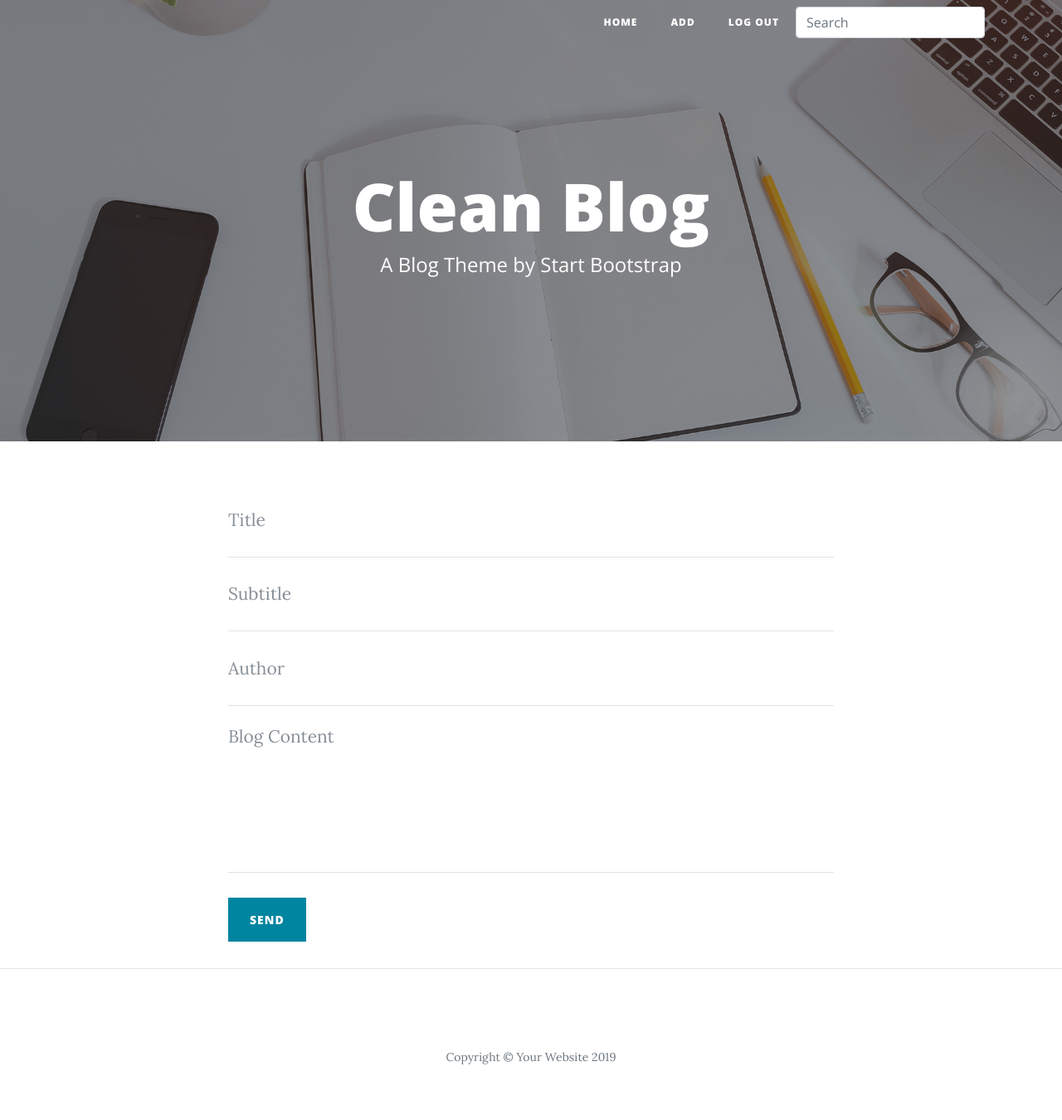
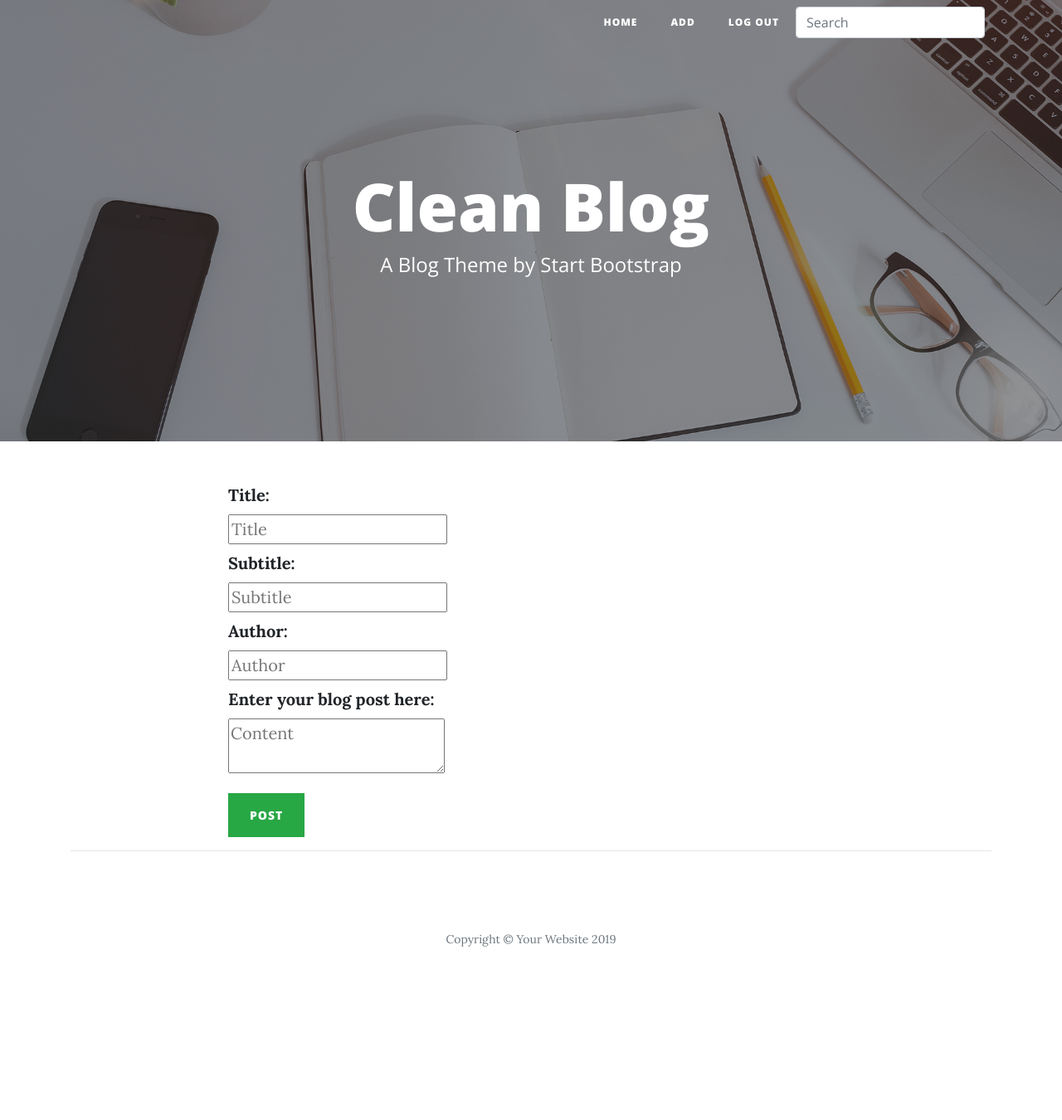
Before and after one commit to Emircan92/Personal-Blog, a Flask app: page /add in a window 1280 px wide. Shown: the whole page at 83% size. After the commit the page ends 1141 px from the top, so only its background shows below. Run offline with Flask 2, Linux system fonts and the light colour scheme; the visitor is signed in with stand-in values (Sample User, id 1); some libraries are stand-ins or nearby versions.

Commit message:
Implemented WTForms for addpost func.

```diff
--- a/app.py
+++ b/app.py
@@ -1,6 +1,9 @@
 import functools
 
 from flask import Flask, flash, render_template, request, redirect, session, url_for
+from flask_wtf import Form
+from wtforms import StringField, PasswordField, TextAreaField
+from wtforms.validators import DataRequired, Length, EqualTo, Email
 from flask_sqlalchemy import SQLAlchemy
 from sqlalchemy import or_
 
@@ -28,6 +31,13 @@ class Blogpost(db.Model):
     author = db.Column(db.String(20))
     date_posted = db.Column(db.DateTime)
     content = db.Column(db.Text)
+
+
+class BlogpostForm(Form):
+    title = StringField('Title', validators=[DataRequired(), Length(min=6, max=40)])
+    subtitle = StringField('Subtitle', validators=[DataRequired(), Length(min=6, max=40)])
+    author = StringField('Author', validators=[DataRequired(), Length(min=6, max=20)])
+    content = TextAreaField('Enter your blog post here', validators=[DataRequired()])
 
 
 @app.route('/')
@@ -117,23 +127,31 @@ def post(post_id):
 @app.route('/add')
 @login_required
 def add():
-    return render_template('add.html')
+    form = BlogpostForm()
+    return render_template('add.html', form=form)
 
 
 @app.route('/addpost', methods=['POST'])
 @login_required
 def addpost():
-    title = request.form['title']
-    subtitle = request.form['subtitle']
-    author = request.form['author']
-    content = request.form['content']
+    form = BlogpostForm()
 
-    post = Blogpost(title=title, subtitle=subtitle, author=author, content=content, date_posted=datetime.now())
+    if request.method == 'POST':
+        if not form.validate():
+            flash('All fields are required.')
+            return render_template('add.html', form=form)
+        else:
+            title = form.title.data
+            subtitle = form.subtitle.data
+            author = form.author.data
+            content = form.content.data
 
-    db.session.add(post)
-    db.session.commit()
+            post = Blogpost(title=title, subtitle=subtitle, author=author, content=content, date_posted=datetime.now())
 
-    return redirect(url_for('index'))
+            db.session.add(post)
+            db.session.commit()
+            return redirect(url_for('index'))
+    return render_template('home.html')
 
 
 if __name__ == '__main__':
--- a/templates/add.html
+++ b/templates/add.html
@@ -1,46 +1,23 @@
-{% extends 'base.html' %}
+{% extends "base.html" %}
+{% from "formhelper.html" import render_field %}
 
 {% block content %}
-  <!-- Main Content -->
-  <div class="container">
-    <div class="row">
-      <div class="col-lg-8 col-md-10 mx-auto">
-        <form name="addForm" id="addForm" method="POST" action="{{ url_for('addpost') }}" validate>
-          <div class="control-group">
-            <div class="form-group floating-label-form-group controls">
-              <label>Title</label>
-              <input type="text" class="form-control" placeholder="Title" id="title" name="title" required data-validation-required-message="Please enter a title.">
-              <p class="help-block text-danger"></p>
-            </div>
-          </div>
-          <div class="control-group">
-            <div class="form-group floating-label-form-group controls">
-              <label>Subtitle</label>
-              <input type="text" class="form-control" placeholder="Subtitle" id="subtitle" name="subtitle" required data-validation-required-message="Please enter a subtitle.">
-              <p class="help-block text-danger"></p>
-            </div>
-          </div>
-          <div class="control-group">
-            <div class="form-group col-xs-12 floating-label-form-group controls">
-              <label>Author</label>
-              <input type="text" class="form-control" placeholder="Author" id="author" name="author" required data-validation-required-message="Please enter the author's name.">
-              <p class="help-block text-danger"></p>
-            </div>
-          </div>
-          <div class="control-group">
-            <div class="form-group floating-label-form-group controls">
-              <label>Blog Content</label>
-              <textarea rows="5" class="form-control" placeholder="Blog Content" id="content" name="content" required data-validation-required-message="Enter your blog post here."></textarea>
-              <p class="help-block text-danger"></p>
-            </div>
-          </div>
-          <br>
-          <div id="success"></div>
-          <div class="form-group">
-            <button type="submit" class="btn btn-primary" id="sendMessageButton">Send</button>
-          </div>
-        </form>
-      </div>
-    </div>
+
+<div class="container">
+  <div class="row">
+    <div class="col-lg-8 col-md-10 mx-auto">
+      <form action="{{ url_for('addpost') }}" method="post">
+        {{ form.csrf_token }}
+        <dl>
+        {{ render_field(form.title, placeholder="Title") }}
+        {{ render_field(form.subtitle, placeholder="Subtitle") }}
+        {{ render_field(form.author, placeholder="Author") }}
+        {{ render_field(form.content, placeholder="Content") }}
+        </dl>
+      <button class="btn btn-sm btn-success" type="submit">Post</button>
+    </form>
   </div>
+  <br>
+</div>
+
 {% endblock %}
--- /dev/null
+++ b/templates/formhelper.html
@@ -0,0 +1,12 @@
+{% macro render_field(field) %}
+  <dt>{{ field.label }}:
+  <dd>{{ field(**kwargs)|safe }}
+  {% if field.errors %}
+    <span class="error">
+    {% for error in field.errors %}
+      {{ error }}
+    {% endfor %}
+    </span>
+  {% endif %}
+  </dd>
+{% endmacro %}
```
Also changed, not shown: blog.db.
